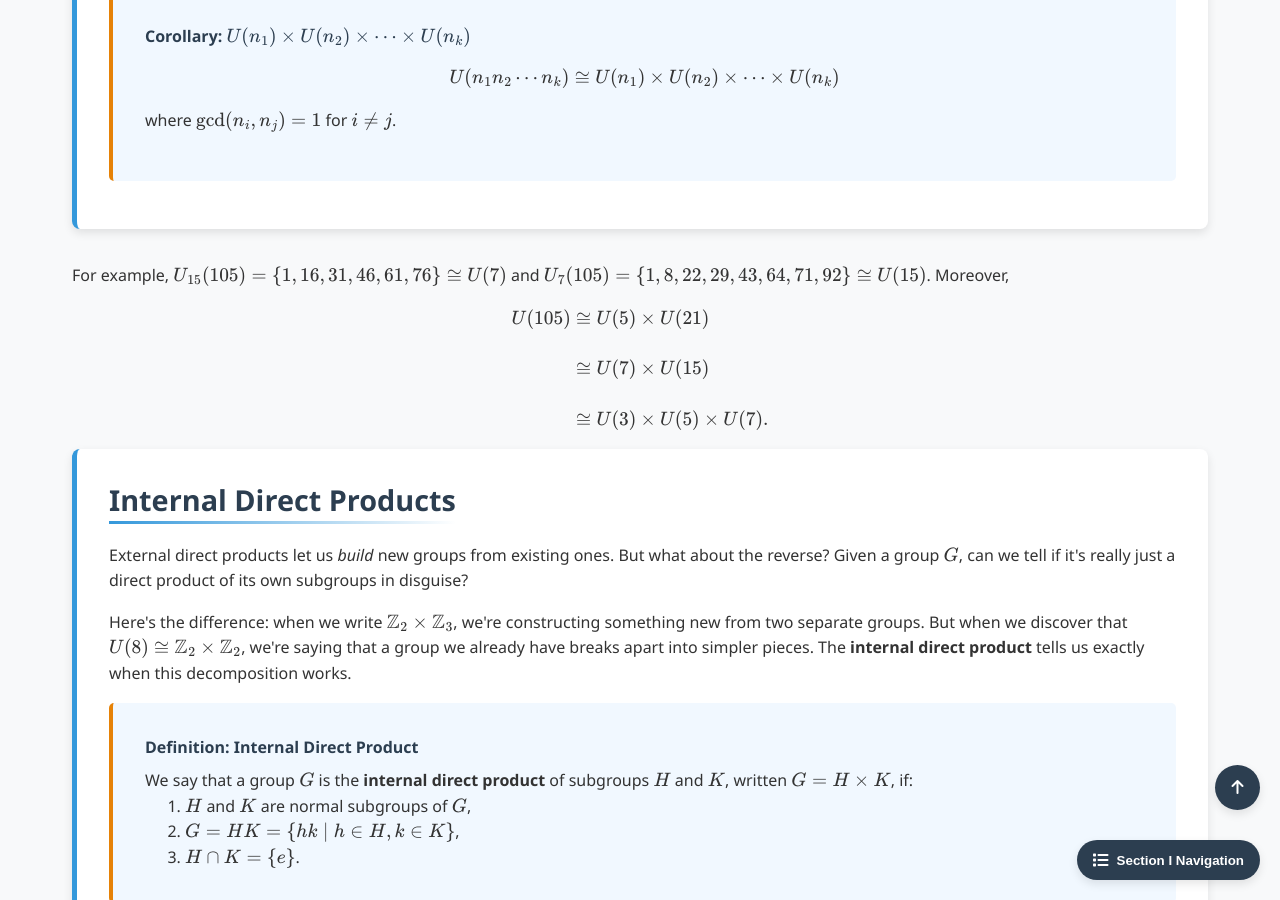
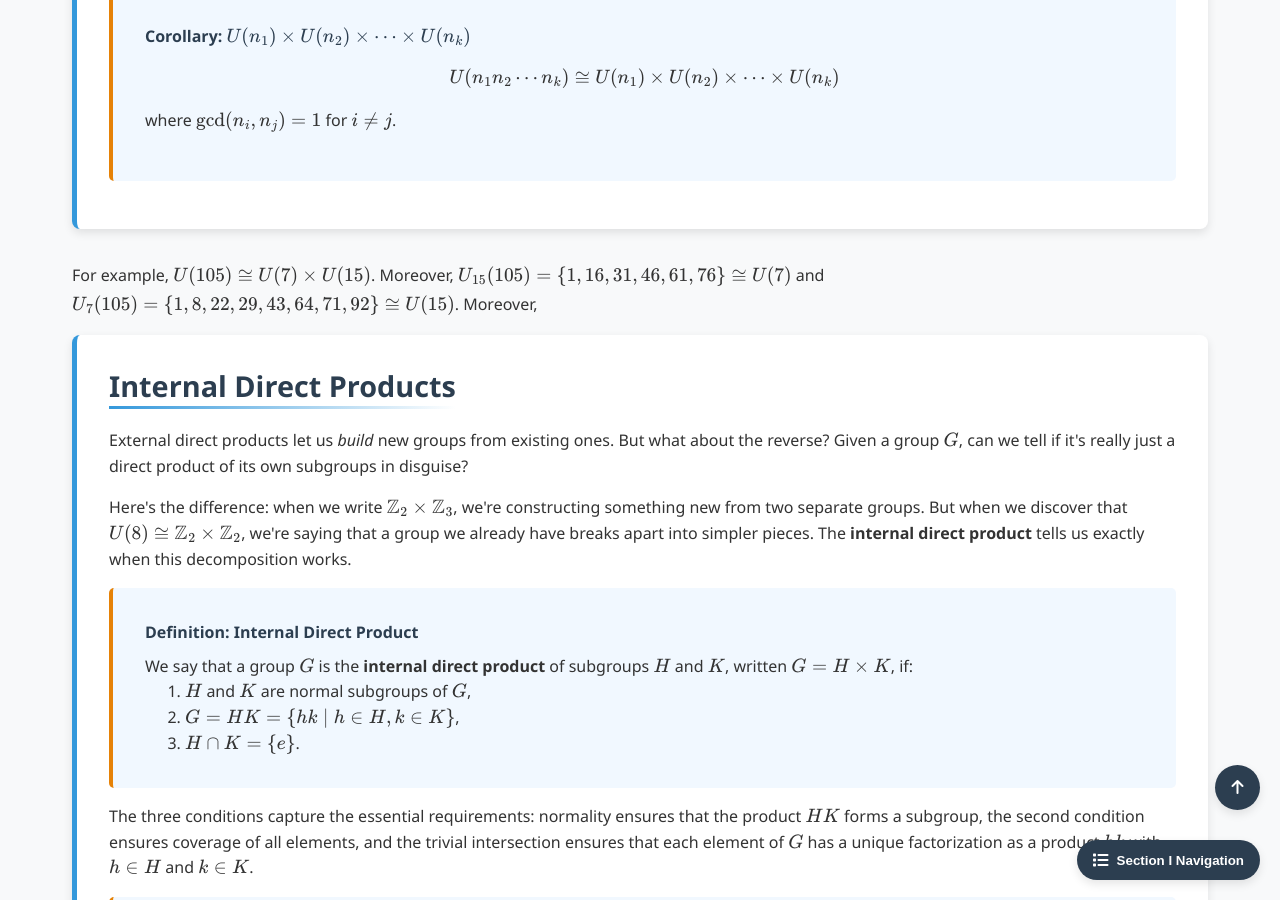
Before and after one commit to Yusukey01/yusukey01.github.io, a Jekyll site: the page built from Mathematics/Linear_algebra/group_classification.html, in a window 1280 px wide and 900 px high, scrolled down 6912 px. Built offline with Jekyll 4.4.1, drawn with Linux system fonts in a browser that asks for light colours.

```diff
--- a/Mathematics/Linear_algebra/group_classification.html
+++ b/Mathematics/Linear_algebra/group_classification.html
@@ -442,16 +442,9 @@ uses_python: false
                     </p>
             </section>
             <p>
-                For example, \(U_{15}(105) = \{1, 16, 31, 46, 61, 76\} \cong U(7)\) and
+                For example, \(U(105) \cong U(7) \times U(15)\). Moreover,
+                \(U_{15}(105) = \{1, 16, 31, 46, 61, 76\} \cong U(7)\) and
                 \(U_{7}(105) = \{1, 8, 22, 29, 43, 64, 71, 92\} \cong U(15)\). Moreover,
-                \[
-                \begin{align*}
-                U(105)
-                &\cong U(5) \times U(21) \\\\
-                &\cong U(7) \times U(15) \\\\
-                &\cong U(3) \times U(5) \times U(7).
-                \end{align*}
-                \]
             </p>
 
             <section id="internal" class="section-content">
```
